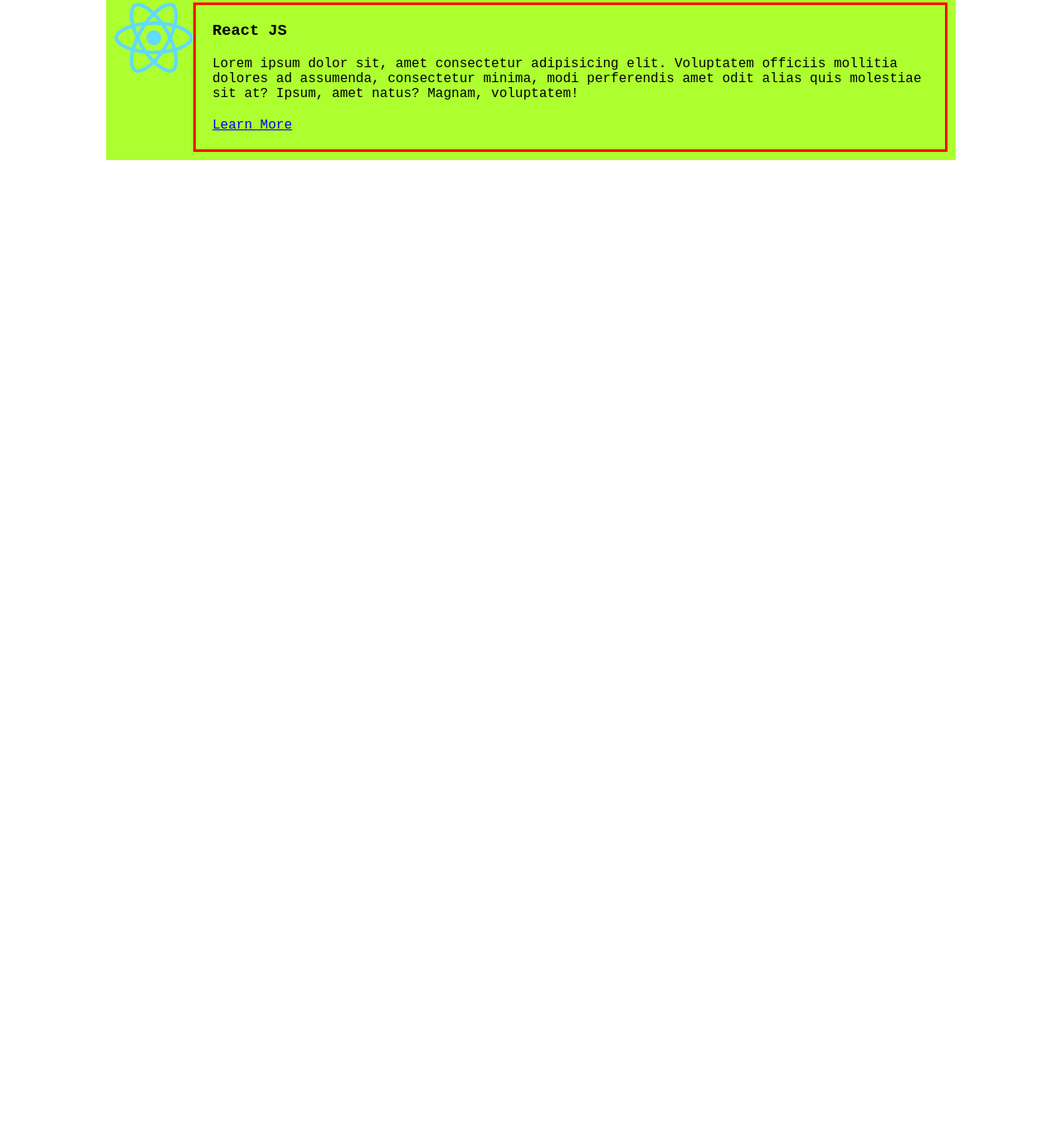
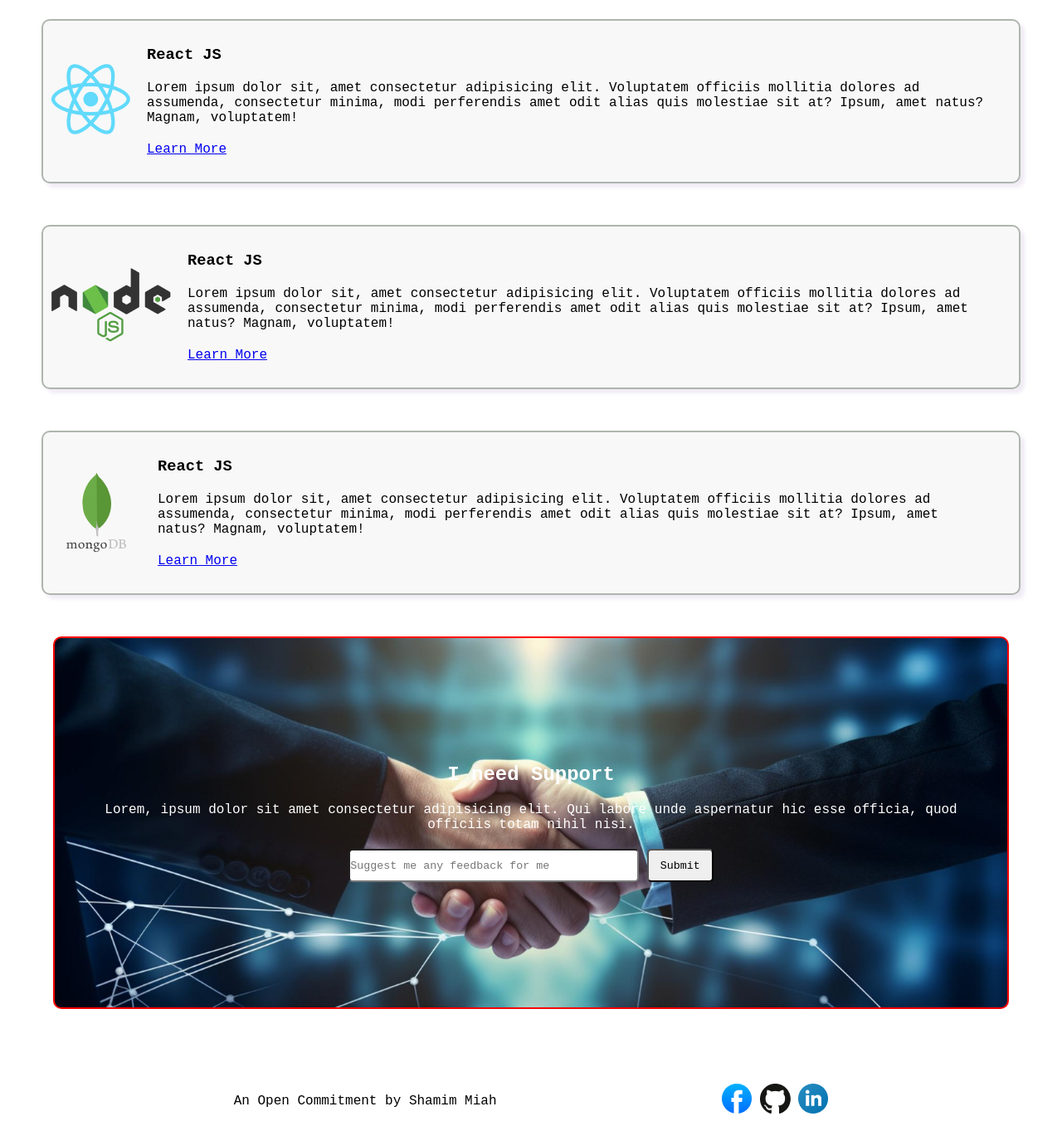
Before and after one commit to sham-im/My-Portfolio, a plain HTML site: page index.html in a window 1280 px wide. Shown: the part 3508-4865 px from the top of the page at 83% size. Before the commit the page ends 3701 px from the top, so only its background shows below. Drawn offline with Linux system fonts and the light colour scheme; a web font is replaced by a local one.

Commit message:
Re checking

```diff
--- a/index.css
+++ b/index.css
@@ -244,11 +244,15 @@ background-color: #fffdf2;
 
 .react-js-sec{
     display: flex;
-    margin: auto;
+    align-items: center;
+    margin: 50px ;
+    border-radius: 10px;
     padding: 10px;
+    border: 2px solid rgb(174, 181, 174);
+    box-shadow: 5px 5px 5px rgb(240, 235, 245);
     /* align-items: center; */
-    background-color: greenyellow;
-    width: 80%;
+    background-color: rgb(248, 248, 248);
+
 }
 .react-js{
     display: flex;
@@ -256,5 +260,55 @@ background-color: #fffdf2;
     justify-content: space-evenly;
     padding: 20px;
     gap: 20px;
+    /* border: 3px solid red; */
+}
+/* support section start here  */
+
+.super-deals-container{
+    width: 90%;
+    height: 449px;
+    margin: 0 auto;
+    border: 2px solid red;
+    border-radius: 10px;
+    background-image: url(image/handshake.jpg);
+    background-position: center;
+    background-repeat: no-repeat;
+    background-size: cover;
+
+}
+.super-deals-container{
+    display: flex;
+    flex-direction: column;
+    justify-content: center;
+    align-items: center;
+    text-align: center;
+    color: white;
+}
+.deals-content p {
+    margin: 20px;
+}
+.deals-content input{
+    border-radius: 5px;
+    width: 350px;
+    height: 40px;
+}
+.deals-content button{
+    border-radius: 5px;
+
+    width: 80px;
+    height: 40px;
+}
+
+.sec-footer{
     border: 3px solid red;
+    background-color: green;
 }
+.foot-details{
+    display: flex;
+    justify-content: space-evenly;
+    align-items: center;
+    padding: 10px;
+    margin-top: 80px;
+
+    /* background-color: green; */
+}
--- a/index.html
+++ b/index.html
@@ -129,20 +129,63 @@
 
 
     <!-- 3 card start here -->
-
+    <section>
         <section class="react-js-sec">
             <div><img src="image/react.png" alt=""></div>
             <div class="react-js">
                 <div><h3>React JS</h3></div>
                 <div><p>Lorem ipsum dolor sit, amet consectetur adipisicing elit. Voluptatem officiis mollitia dolores ad assumenda, consectetur minima, modi perferendis amet odit alias quis molestiae sit at? Ipsum, amet natus? Magnam, voluptatem!</p></div>
                 <div><a href="#">Learn More</a></div>
+            </div>
+        </section>
+        <!-- 222222222222 -->
+        <section class="react-js-sec">
+            <div><img src="image/nodejs.png" alt=""></div>
+            <div class="react-js">
+                <div><h3>React JS</h3></div>
+                <div><p>Lorem ipsum dolor sit, amet consectetur adipisicing elit. Voluptatem officiis mollitia dolores ad assumenda, consectetur minima, modi perferendis amet odit alias quis molestiae sit at? Ipsum, amet natus? Magnam, voluptatem!</p></div>
+                <div><a href="#">Learn More</a></div>
+            </div>
+        </section>
+        <!-- 333333333333333333333 -->
+        <section class="react-js-sec">
+            <div><img src="image/mongodb.png" alt=""></div>
+            <div class="react-js">
+                <div><h3>React JS</h3></div>
+                <div><p>Lorem ipsum dolor sit, amet consectetur adipisicing elit. Voluptatem officiis mollitia dolores ad assumenda, consectetur minima, modi perferendis amet odit alias quis molestiae sit at? Ipsum, amet natus? Magnam, voluptatem!</p></div>
+                <div><a href="#">Learn More</a></div>
+            </div>
+        </section>
+    </section>
+</section>
 
-
-
+<!-- support section start here -->
+<section class="support">
+    <div class="super-deals-container">
+        <div class="deals-content">
+            <h2>I need Support</h2>
+            <p>Lorem, ipsum dolor sit amet consectetur adipisicing elit. Qui labore unde aspernatur hic esse officia, quod officiis totam nihil nisi.</p>
+            <div>
+                <input type="text" placeholder="Suggest me any feedback for me">
+                <button type="submit">Submit</button>
+            </div>
+        </div>
+    </div>
+</section>
+<!-- supposrt end here  -->
+<!-- footar tart here -->
+ <footer>
+    <section class="foot-details">
+        <div><p>An Open Commitment by Shamim Miah</p></div>
+        <div class="icons">
+            <a href="#"><img src="image/facebook.png" alt="Facebook"></a>
+            <span><img src="image/github.png" alt="Github"></span>
+            <span><img src="image/linkedin-icon 1.png" alt="Linkedin"></span>
         </div>
     </section>
 
-</section>
+ </footer>
+<!-- footar tart here -->
 
 </body>
 </html>
```
Lines whose indentation alone changed are shown as unchanged.
